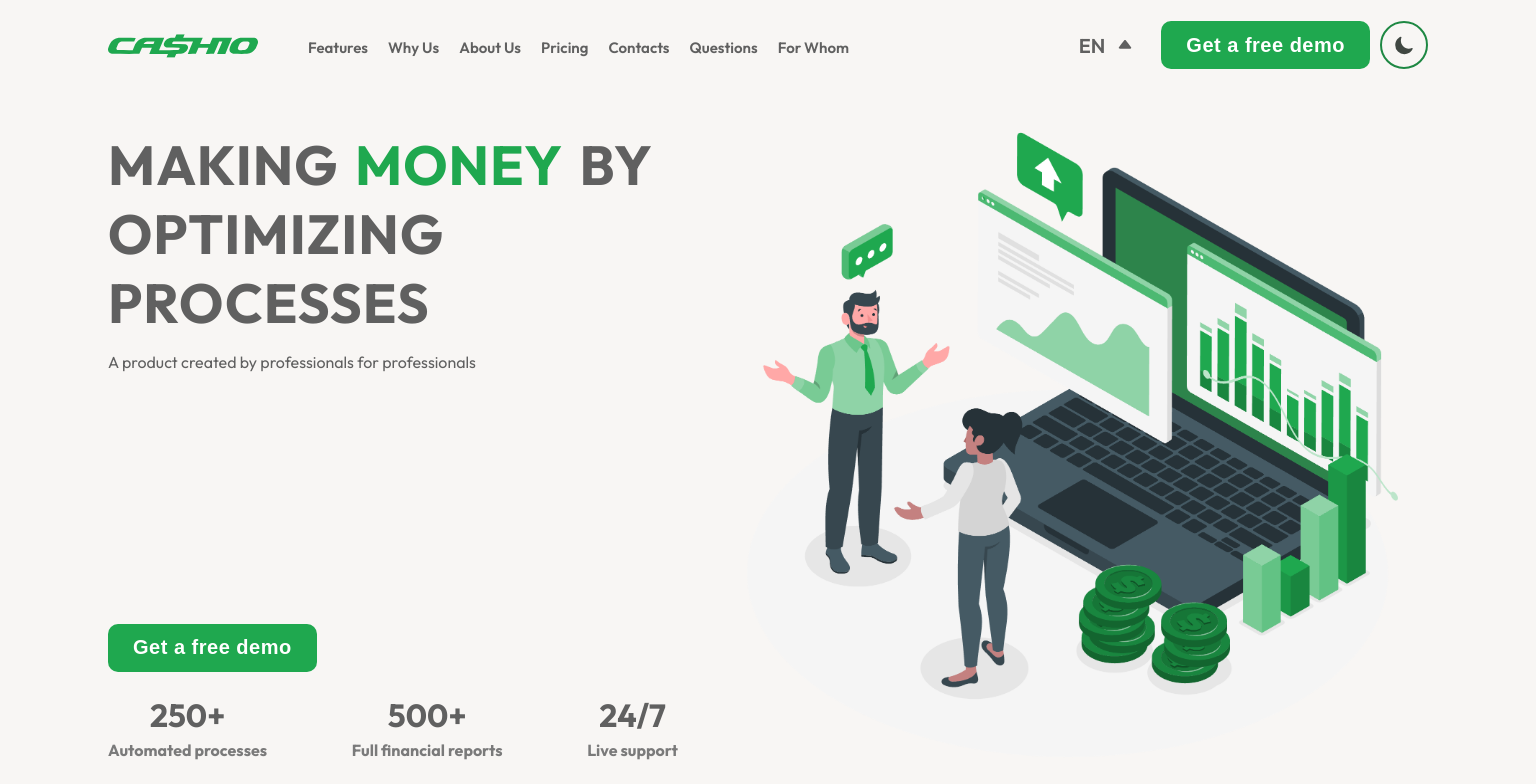
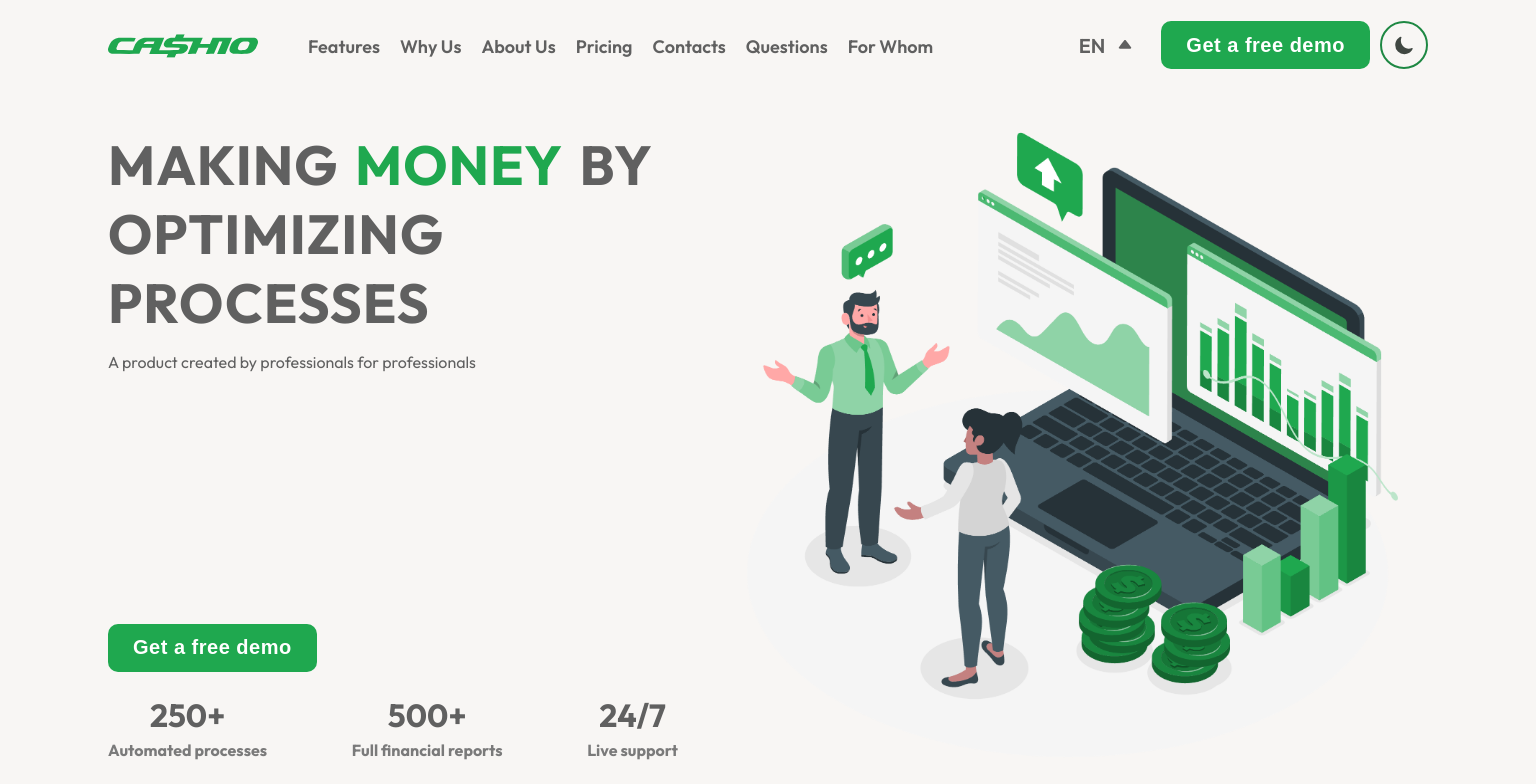
Before and after one commit to RevaGee/Cashio, a React (Create React App) app: page / in a window 1536 px wide. Shown: the top 784 px of the page. Built offline with nearby package versions, Linux system fonts and the light colour scheme.

Commit message:
corrected header styles

```diff
--- a/src/components/Header/styles.scss
+++ b/src/components/Header/styles.scss
@@ -275,7 +275,7 @@
 
 .nav-link {
 	@extend %link-styles;
-	margin-left: 2vw;
+	margin-left: 10px;
 }
 
 .drop-down li {
@@ -440,12 +440,16 @@ input[type='checkbox']:checked ~ .bar .middle {
 	.media {
 		max-width:1140px;
 	}
+	.navigation{
+		width: 610px !important;
+	}
 	.nav__links{
+		padding-left: 3px;
 		li{
 			//padding: 0 20px !important;
 			padding: 0 10px !important;
 			a{
-				font-size: 13px !important;
+				font-size: 16px !important;
 			}
 		}
 	}
@@ -456,11 +460,15 @@ input[type='checkbox']:checked ~ .bar .middle {
 	.media {
 		max-width:1320px;
 	}
+	.navigation{
+		width: 705px !important;
+	}
 	.nav__links{
+		padding-left: 40px;
 		li{
 			padding: 0 30px;
 			a{
-				font-size: 15px !important;
+				font-size: 18px !important;
 			}
 		}
 	}
```
